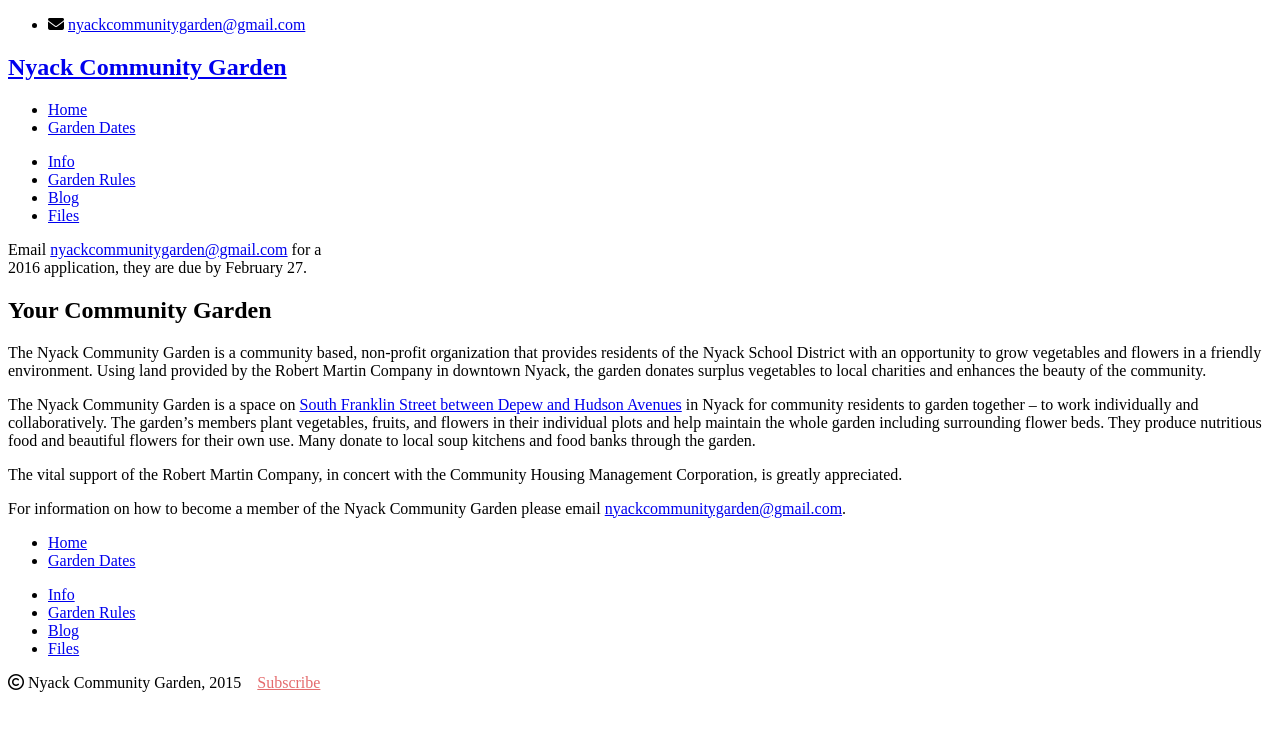
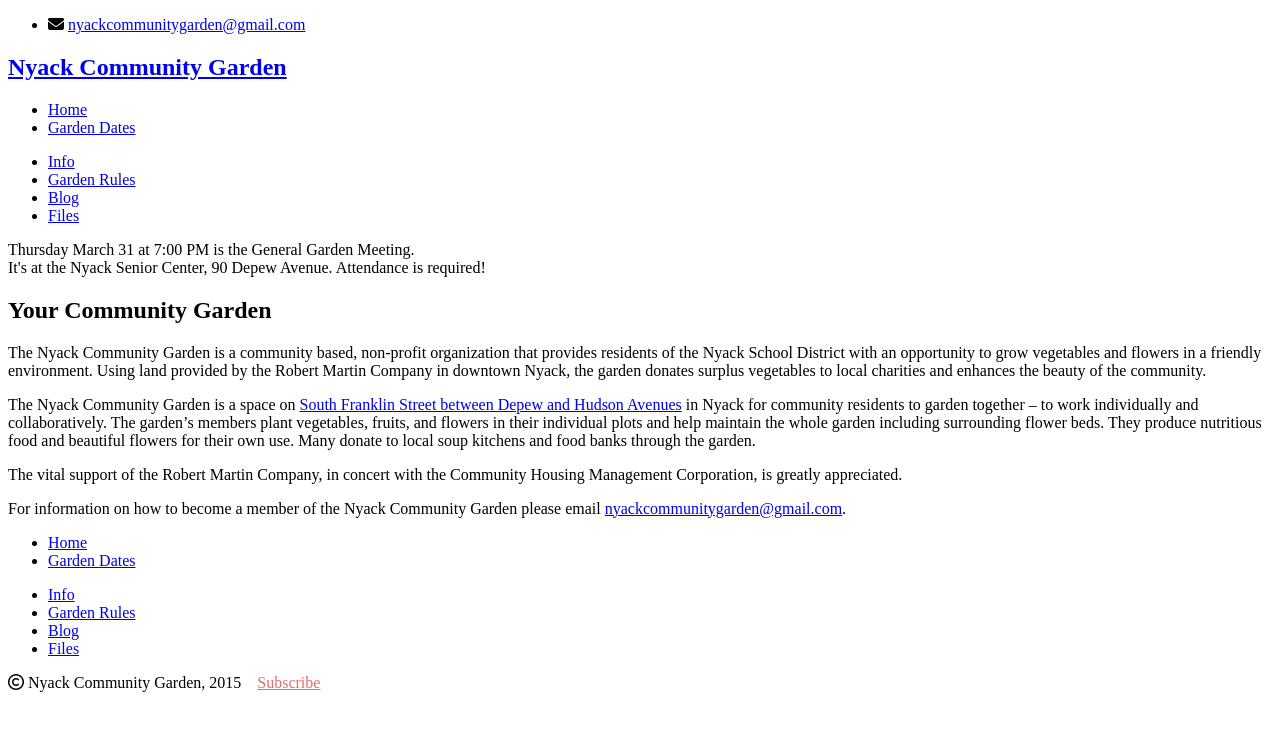
Before and after one commit to bosborne/nyackcommunitygarden, a Jekyll site: the page built from index.html, in a window 1280 px wide. Shown: the top 731 px of the page. Built offline with Jekyll 4.4.1, drawn with Linux system fonts in a browser that asks for light colours; nearby versions of some CDN libraries; library files that are not in the unit come from our copies.

Commit message:
New message

```diff
--- a/_layouts/default.html
+++ b/_layouts/default.html
@@ -38,7 +38,8 @@
     <div class="content">
     	<div class="container">
         <div class="bannerbox">
-        Email <a href="mailto:nyackcommunitygarden@gmail.com">nyackcommunitygarden@gmail.com</a> for a<br>2016 application, they are due by February 27.
+        Thursday March 31 at 7:00 PM is the General Garden Meeting.<br>
+It's at the Nyack Senior Center, 90 Depew Avenue. Attendance is required!
         </div>
     		{{ content }}
     	</div>
```
